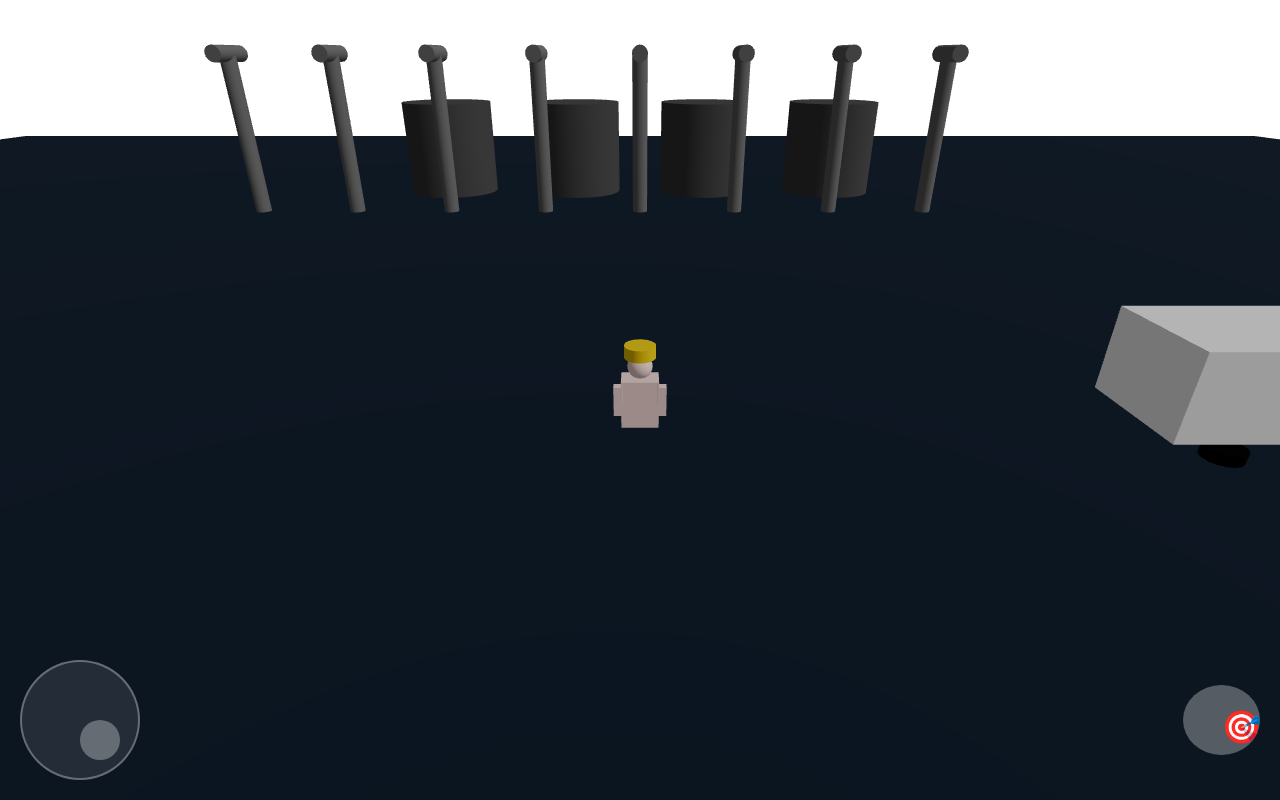
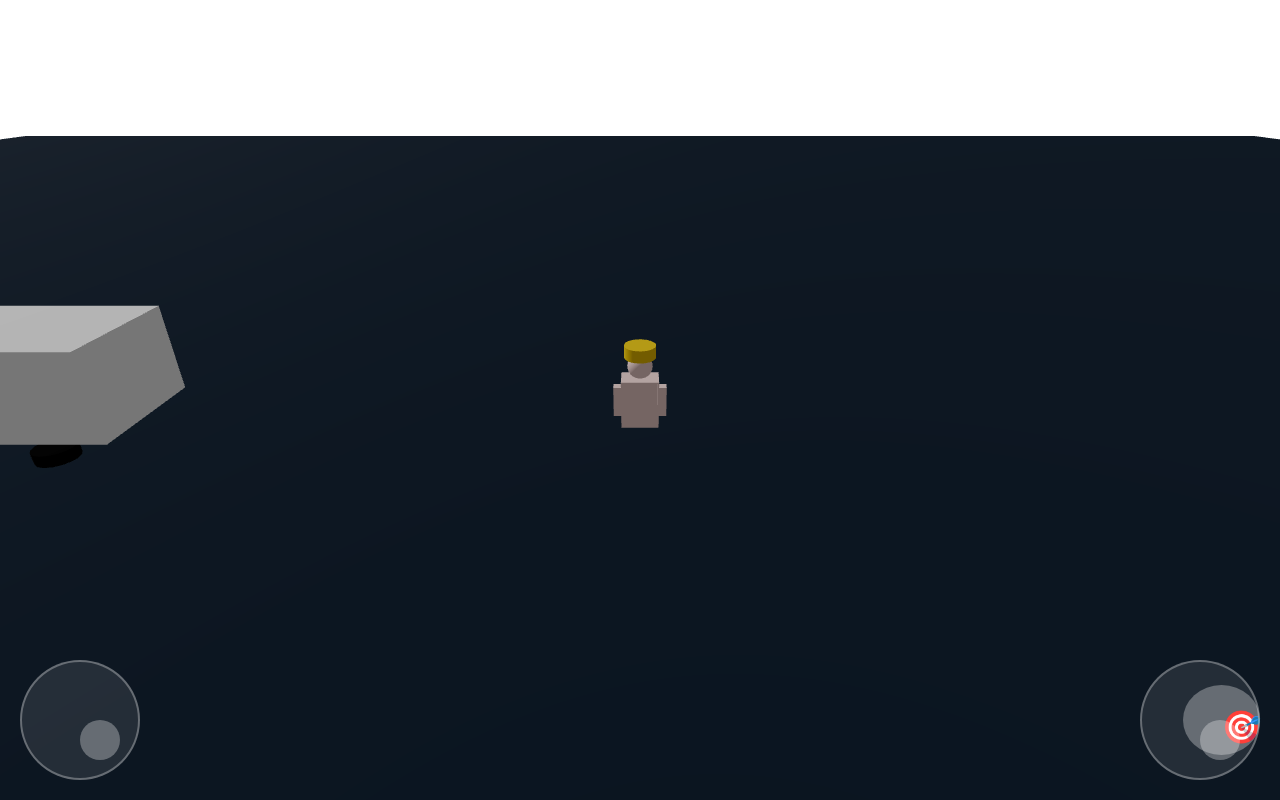
Before and after one commit to gonzaleza61/ropesgame, a React (Vite) app: page / in a window 1280 px wide. Both pictures are taken after a click on the button "Fabian". Built offline with nearby package versions, Linux system fonts and the light colour scheme.

Commit message:
3D control

```diff
--- a/src/App.jsx
+++ b/src/App.jsx
@@ -8,6 +8,7 @@ function App() {
   const [selectedCharacter, setSelectedCharacter] = useState(null);
   const [gameWon, setGameWon] = useState(false);
   const [movement, setMovement] = useState({ x: 0, z: 0 });
+  const [rotation, setRotation] = useState({ x: 0, z: 0 });
   const [isAttacking, setIsAttacking] = useState(false);
 
   const handleCharacterSelect = (character) => {
@@ -42,6 +43,7 @@ function App() {
               character={selectedCharacter}
               onWin={handleGameWin}
               movement={movement}
+              rotation={rotation}
               isAttacking={isAttacking}
             />
           </Canvas>
@@ -53,9 +55,12 @@ function App() {
           )}
           <div className="controls-container">
             <Joystick onMove={setMovement} />
-            <button className="attack-button" onClick={handleAttack}>
-              🎯
-            </button>
+            <div className="right-controls">
+              <button className="attack-button" onClick={handleAttack}>
+                🎯
+              </button>
+              <Joystick onMove={setRotation} />
+            </div>
           </div>
         </>
       )}
--- a/src/components/Game.jsx
+++ b/src/components/Game.jsx
@@ -3,7 +3,7 @@ import { useFrame } from "@react-three/fiber";
 import { Vector3 } from "three";
 import Joystick from "./Joystick";
 
-function Game({ character, onWin, movement, isAttacking }) {
+function Game({ character, onWin, movement, rotation, isAttacking }) {
   const playerRef = useRef();
   const vanRef = useRef();
   const ropeRef = useRef();
@@ -17,14 +17,24 @@ function Game({ character, onWin, movement, isAttacking }) {
 
   useFrame((state) => {
     if (playerRef.current) {
-      // Use the movement prop directly
+      // Move player
       playerRef.current.position.x += movement.x * 0.1;
       playerRef.current.position.z += movement.z * 0.1;
 
-      // Update camera to follow player
+      // Rotate player based on right joystick
+      if (rotation.x !== 0 || rotation.z !== 0) {
+        const angle = Math.atan2(rotation.x, rotation.z);
+        playerRef.current.rotation.y = angle;
+      }
+
+      // Update camera to follow player with offset
       const playerPos = playerRef.current.position;
       state.camera.position.lerp(
-        new Vector3(playerPos.x, playerPos.y + 5, playerPos.z + 10),
+        new Vector3(
+          playerPos.x - Math.sin(playerRef.current.rotation.y) * 10,
+          playerPos.y + 5,
+          playerPos.z - Math.cos(playerRef.current.rotation.y) * 10
+        ),
         0.1
       );
       state.camera.lookAt(playerPos.x, playerPos.y, playerPos.z);
--- a/src/index.css
+++ b/src/index.css
@@ -188,6 +188,14 @@ button:focus-visible {
   pointer-events: none;
 }
 
+.right-controls {
+  display: flex;
+  flex-direction: column;
+  align-items: center;
+  gap: 20px;
+  pointer-events: none;
+}
+
 .joystick-container {
   pointer-events: auto;
 }
```
